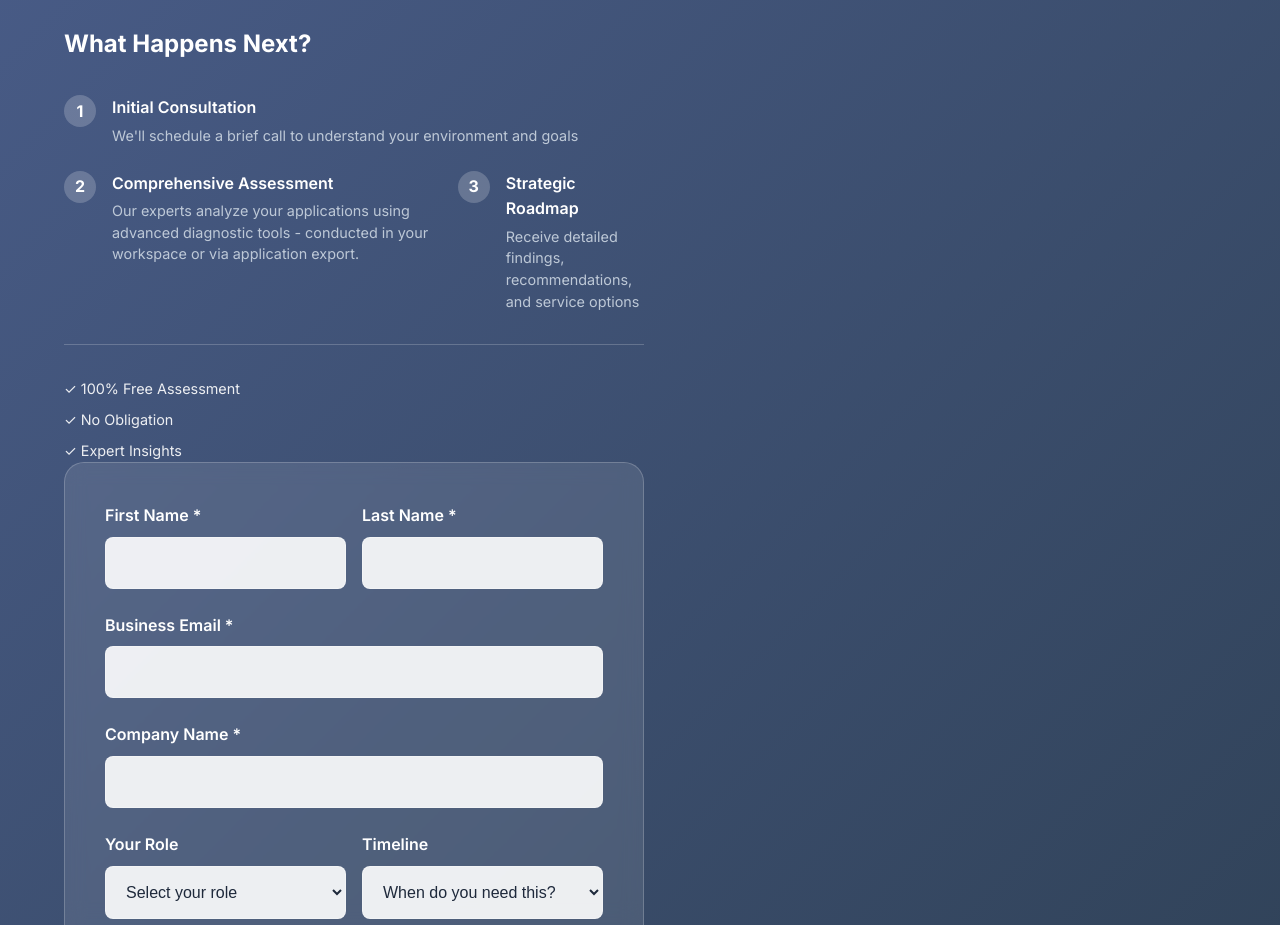
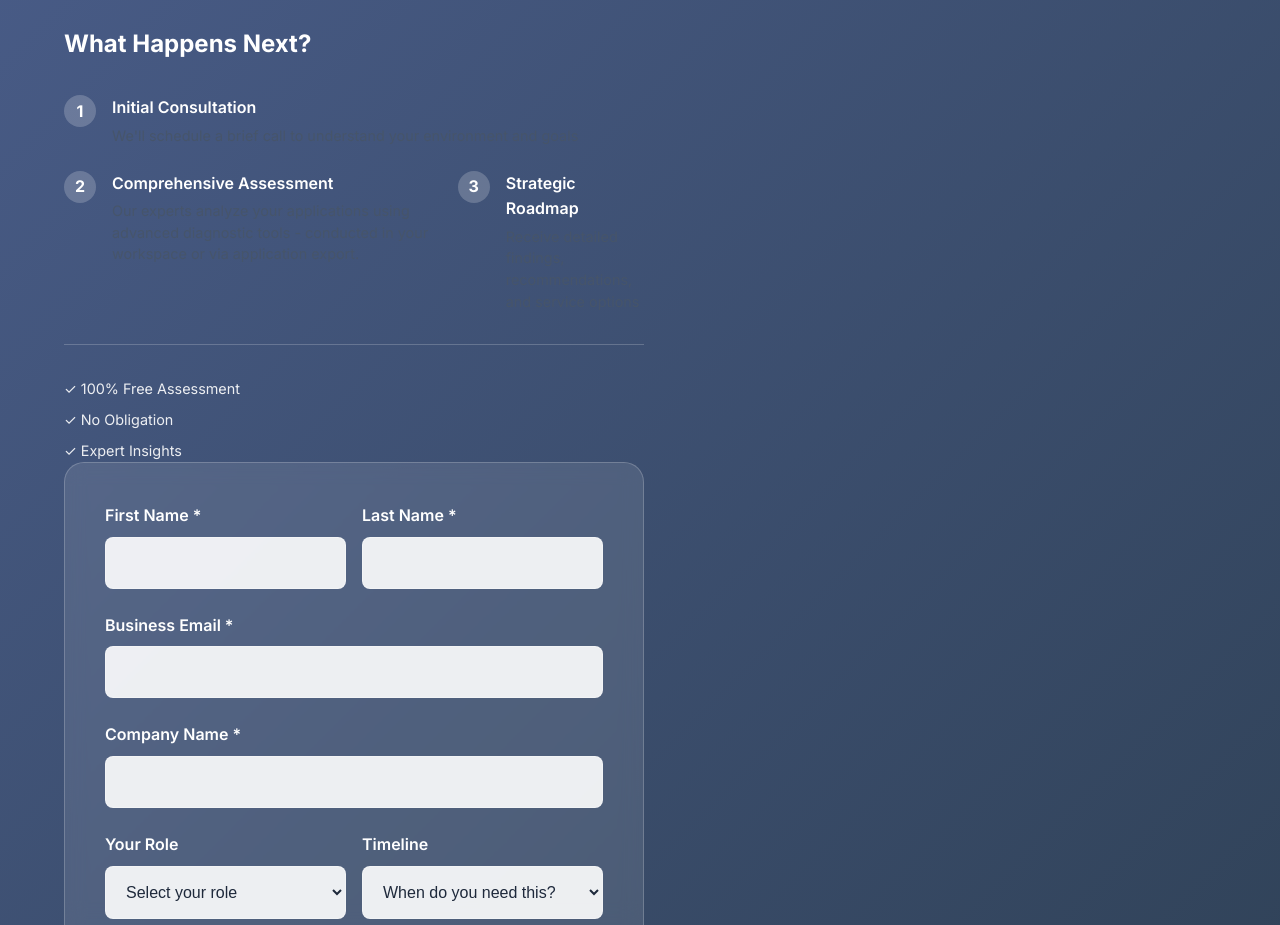
Before and after one commit to goflygirl/uc_apex_upgrades_landing, a plain HTML site: page index.html in a window 1280 px wide. Shown: the part 7600-8525 px from the top of the page. Drawn offline with Linux system fonts and the light colour scheme.

Commit message:
Style changes to the Contact section

```diff
--- a/index.html
+++ b/index.html
@@ -531,26 +531,20 @@
                                     <div class="step-number">1</div>
                                     <div class="step-content">
                                         <strong>Initial Consultation</strong>
-                                        <div class="understep">
-                                             <p>We'll schedule a brief call to understand your environment and goals</p>
-                                        </div>
+                                             <p class="understep">We'll schedule a brief call to understand your environment and goals</p>
                                     </div>
                                 </div>
                                 <div class="promise-step">
                                     <div class="step-number">2</div>
                                     <div class="step-content">
                                         <strong>Comprehensive Assessment</strong>
-                                        <div class="understep">
-                                             <p>Our experts analyze your applications using advanced diagnostic tools - conducted in your workspace or via application export.</p>
-                                        </div>
+                                             <p class="understep">Our experts analyze your applications using advanced diagnostic tools - conducted in your workspace or via application export.</p>
                                 </div>
                                 <div class="promise-step">
                                     <div class="step-number">3</div>
                                     <div class="step-content">
                                         <strong>Strategic Roadmap</strong>
-                                        <div class="understep">
-                                            <p>Receive detailed findings, recommendations, and service options</p>
-                                        </div>
+                                            <p class="understep">Receive detailed findings, recommendations, and service options</p>
                                     </div>
                                 </div>
                             </div>
--- a/styles/main.css
+++ b/styles/main.css
@@ -910,7 +910,7 @@ body {
     line-height: 1.5;
 }
 
-.understep p{
+.understep{
     color: var(--gray-300);
     font-size: 0.9rem;
 }
```
